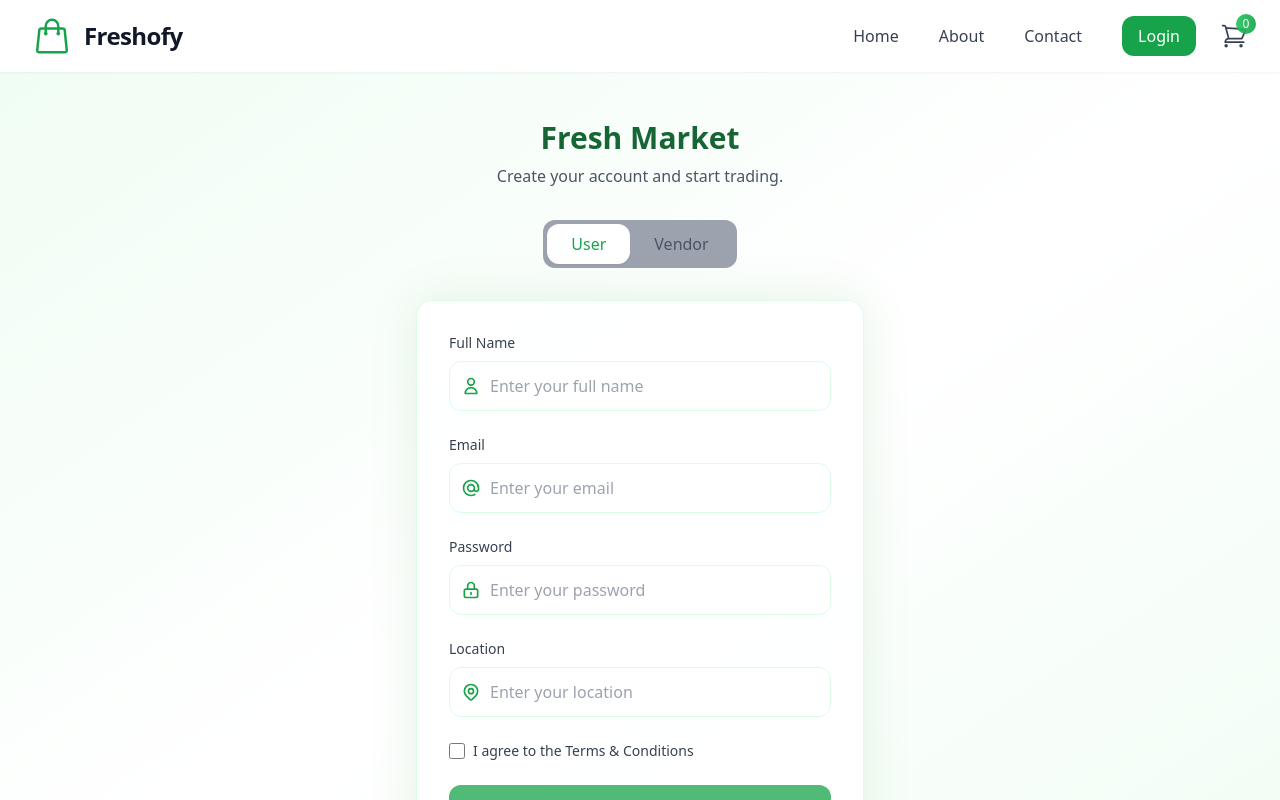
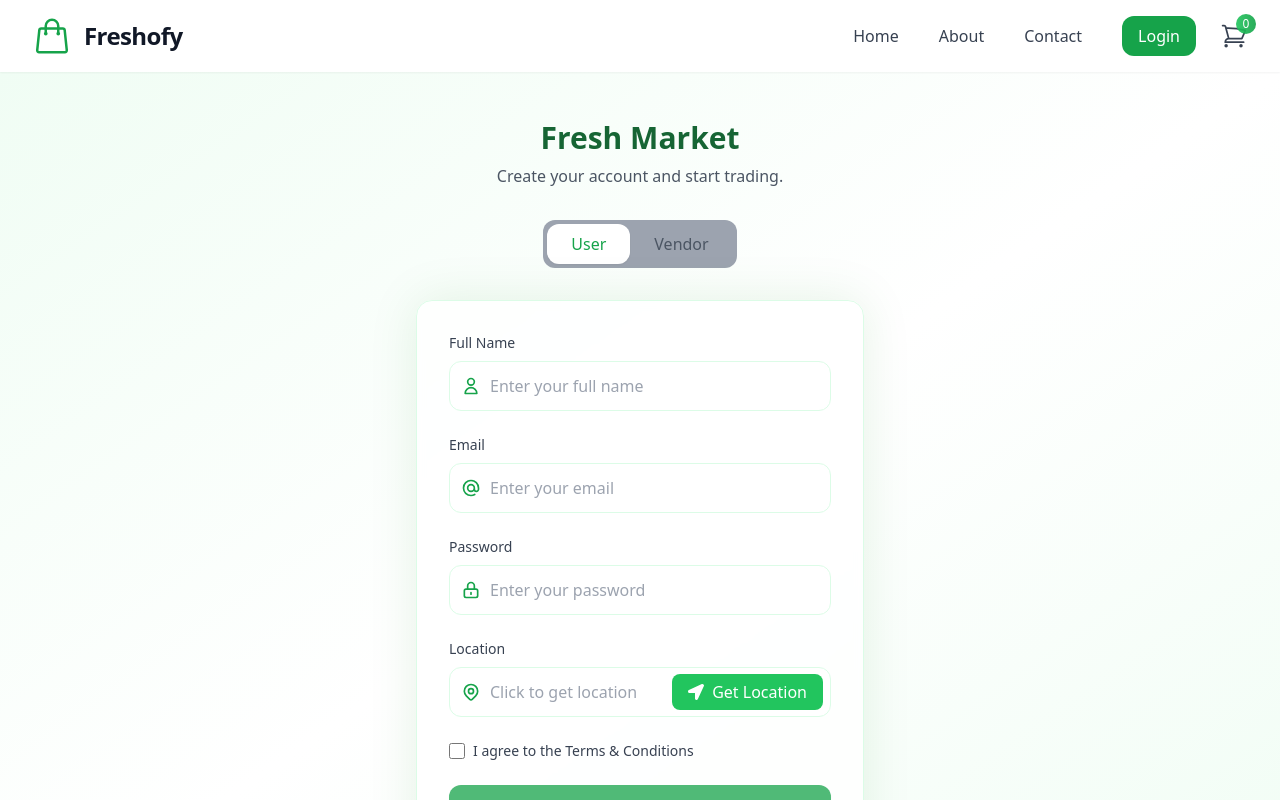
Before and after one commit to taha-alotwala/hacks_25_public, a React (Vite) app in the folder frontend/: page /signup in a window 1280 px wide. Shown: the top 800 px of the page. Built offline with nearby package versions, Linux system fonts and the light colour scheme.

Commit message:
signup form

```diff
--- a/frontend/src/Pages/Auth/SignUp.jsx
+++ b/frontend/src/Pages/Auth/SignUp.jsx
@@ -3,6 +3,7 @@ import { useNavigate, Link } from 'react-router-dom';
 import axios from 'axios';
 import gsap from 'gsap';
 import { useAuthContext } from '../../contexts/authContext';
+import { FaLocationArrow, FaSpinner } from 'react-icons/fa';
 
 export default function SignUp() {
     const formRef = useRef(null);
@@ -16,7 +17,12 @@ export default function SignUp() {
     const [terms, setTerms] = useState(false);
     const [error, setError] = useState('');
     const [isLoading, setIsLoading] = useState(false);
-    const [location, setLocation] = useState('');
+    const [location, setLocation] = useState({
+        coordinates: null,
+        loading: false,
+        error: null,
+        displayAddress: ''
+    });
     const [isUser, setIsUser] = useState(true);
 
     useEffect(() => {
@@ -68,18 +74,83 @@ export default function SignUp() {
         return () => ctx.revert();
     }, []);
 
+    // Function to get coordinates and reverse geocode
+    const getLocation = () => {
+        setLocation(prev => ({ ...prev, loading: true, error: null }));
+
+        if (!navigator.geolocation) {
+            setLocation(prev => ({
+                ...prev,
+                loading: false,
+                error: 'Geolocation is not supported by your browser'
+            }));
+            return;
+        }
+
+        navigator.geolocation.getCurrentPosition(
+            async (position) => {
+                try {
+                    // Simple coordinates object
+                    const coords = {
+                        latitude: position.coords.latitude,
+                        longitude: position.coords.longitude
+                    };
+
+                    // Reverse geocode using Nominatim OpenStreetMap service
+                    const response = await axios.get(
+                        `https://nominatim.openstreetmap.org/reverse?lat=${coords.latitude}&lon=${coords.longitude}&format=json`
+                    );
+
+                    setLocation({
+                        coordinates: coords, // Store simple coordinates object
+                        loading: false,
+                        error: null,
+                        displayAddress: response.data.display_name
+                    });
+                } catch (error) {
+                    setLocation(prev => ({
+                        ...prev,
+                        loading: false,
+                        error: 'Failed to get location details',
+                        coordinates: {
+                            latitude: position.coords.latitude,
+                            longitude: position.coords.longitude
+                        }
+                    }));
+                }
+            },
+            (error) => {
+                setLocation(prev => ({
+                    ...prev,
+                    loading: false,
+                    error: 'Failed to get your location. Please ensure location permissions are enabled.'
+                }));
+            }
+        );
+    };
+
     const handleSubmit = async (e) => {
         e.preventDefault();
         setError('');
         setIsLoading(true);
 
+        if (!location.coordinates) {
+            setError('Please allow location access to continue');
+            setIsLoading(false);
+            return;
+        }
+
         try {
             const endpoint = isUser ? 'auth/register' : 'vendor/register';
+
+            // Convert location coordinates to string
+            const locationString = JSON.stringify(location.coordinates);
+
             const response = await axios.post(`http://localhost:3000/api/v1/${endpoint}`, {
                 name,
                 email,
                 password,
-                location
+                location: locationString // Send stringified coordinates
             });
 
             localStorage.setItem('token', response.data.token);
@@ -243,18 +314,43 @@ export default function SignUp() {
                                 </div>
                                 <input
                                     id="location"
-                                    name="location"
                                     type="text"
-                                    value={location}
-                                    onChange={(e) => setLocation(e.target.value)}
-                                    required
-                                    className="appearance-none block w-full pl-10 pr-3 py-3 border border-green-100 rounded-xl
+                                    value={location.displayAddress}
+                                    readOnly
+                                    className="appearance-none block w-full pl-10 pr-20 py-3 border border-green-100 rounded-xl
                                              text-gray-900 placeholder-gray-400
                                              focus:outline-none focus:ring-2 focus:ring-green-500/20 focus:border-green-500/20
                                              transition-all duration-300"
-                                    placeholder="Enter your location"
+                                    placeholder="Click to get location"
                                 />
+                                <button
+                                    type="button"
+                                    onClick={getLocation}
+                                    disabled={location.loading}
+                                    className="absolute right-2 top-1/2 -translate-y-1/2 px-4 py-1.5 bg-green-500 text-white rounded-lg
+                                             hover:bg-green-600 transition-colors duration-200 flex items-center gap-2"
+                                >
+                                    {location.loading ? (
+                                        <>
+                                            <FaSpinner className="animate-spin" />
+                                            Getting location...
+                                        </>
+                                    ) : (
+                                        <>
+                                            <FaLocationArrow />
+                                            Get Location
+                                        </>
+                                    )}
+                                </button>
                             </div>
+                            {location.error && (
+                                <p className="mt-1 text-sm text-red-500">{location.error}</p>
+                            )}
+                            {location.coordinates && !location.error && (
+                                <p className="mt-1 text-sm text-green-600">
+                                    Location successfully captured!
+                                </p>
+                            )}
                         </div>
 
                         {/* Terms Checkbox */}
```
